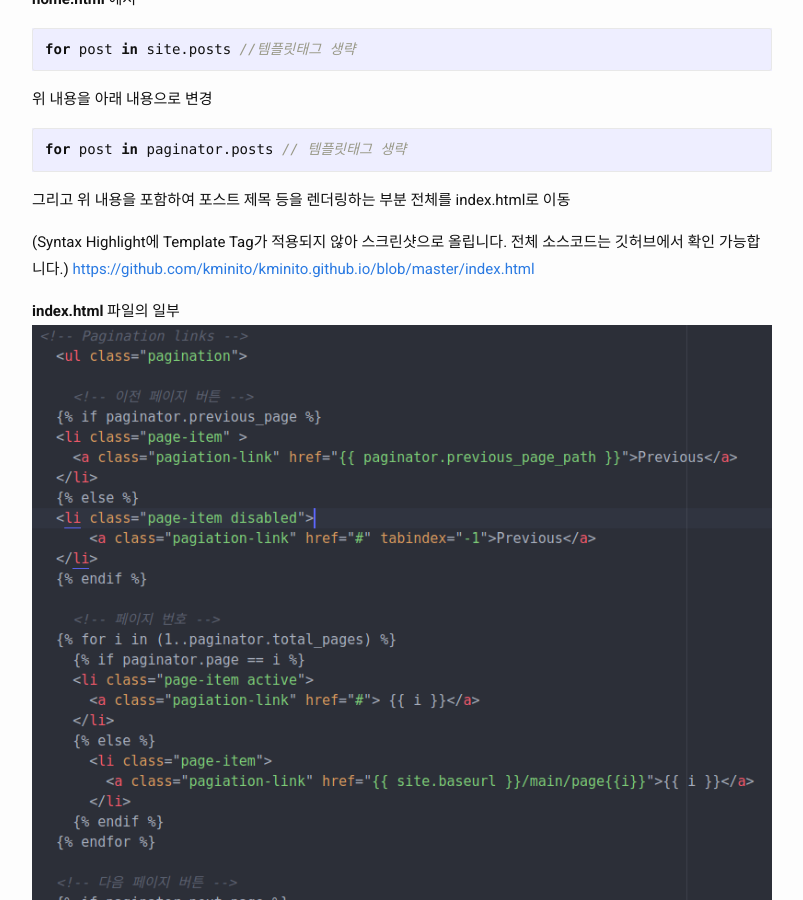
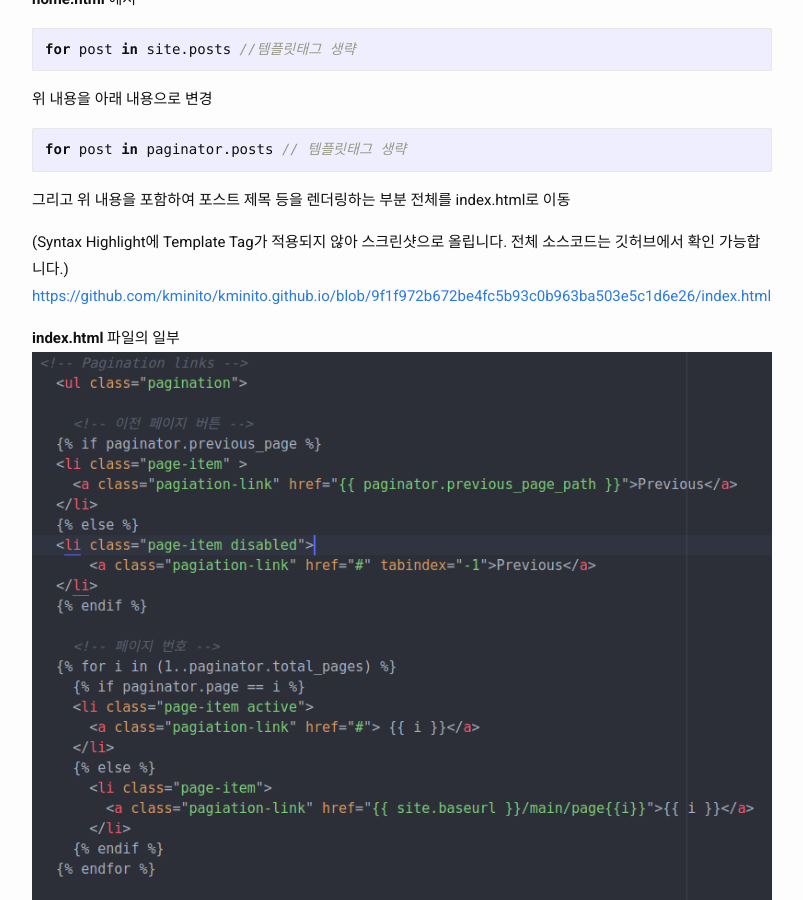
Before and after one commit to kminito/kminito.github.io, a Jekyll site: the page built from _posts/jekyll/2019-02-06-jekyll_pagination.md, in a window 1280 px wide and 900 px high, scrolled down 1238 px. Shown: the whole window, without its empty margins (238-1041 px from the left). Built offline with Jekyll 4.4.1, drawn with Linux system fonts in a browser that asks for light colours; comment, search, counter and statistics services are not loaded; some of the changed lines change nothing that is shown.

Commit message:
post modified

```diff
--- a/_posts/jekyll/2019-02-06-jekyll_pagination.md
+++ b/_posts/jekyll/2019-02-06-jekyll_pagination.md
@@ -66,7 +66,7 @@ for post in paginator.posts // 템플릿태그 생략
 그리고 위 내용을 포함하여 포스트 제목 등을 렌더링하는 부분 전체를 index.html로 이동
 
 (Syntax Highlight에 Template Tag가 적용되지 않아 스크린샷으로 올립니다. 전체 소스코드는 깃허브에서 확인 가능합니다.)
-[https://github.com/kminito/kminito.github.io/blob/master/index.html](https://github.com/kminito/kminito.github.io/blob/master/index.html)
+[https://github.com/kminito/kminito.github.io/blob/9f1f972b672be4fc5b93c0b963ba503e5c1d6e26/index.html](https://github.com/kminito/kminito.github.io/blob/9f1f972b672be4fc5b93c0b963ba503e5c1d6e26/index.html)
 
 __index.html__ 파일의 일부
 ![]({{ site.url }}/assets/jekyll/2019-02-06-jekyll_pagination/3.png)
```
